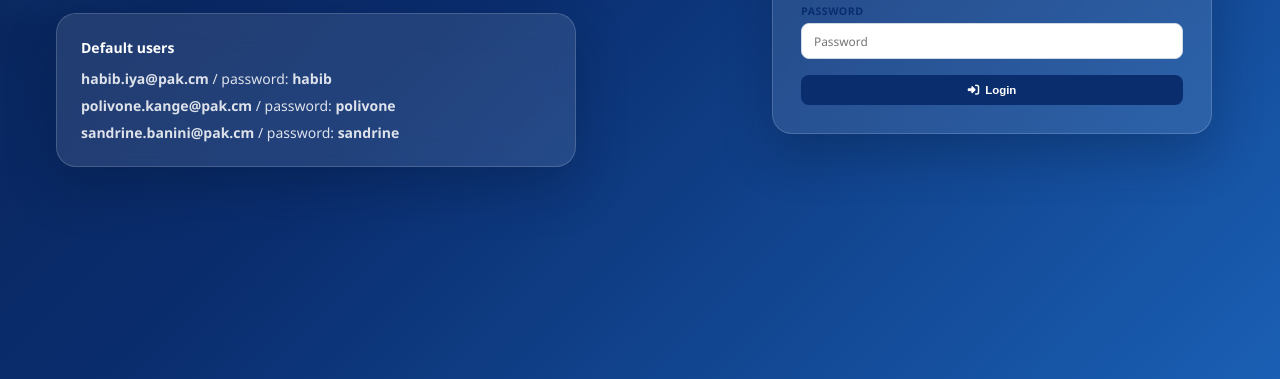
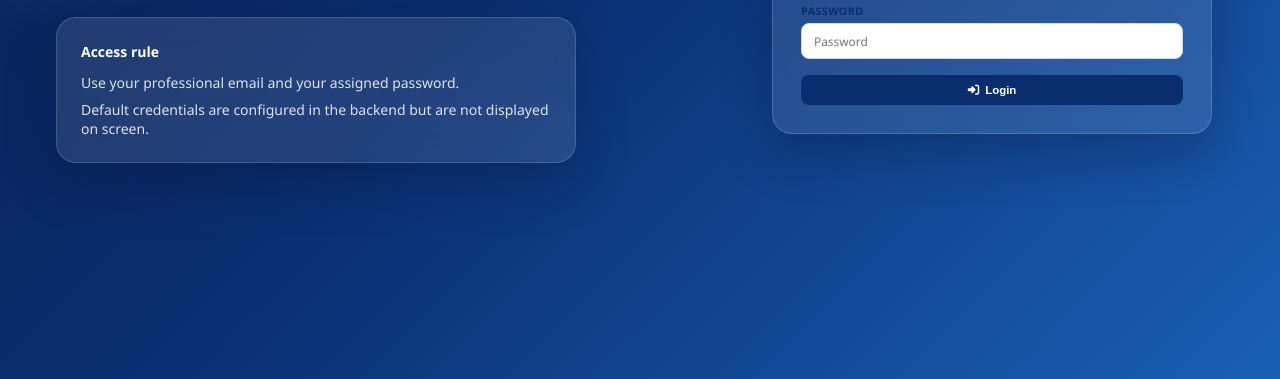
Before and after one commit to hmabib/cashcaisse, a website: page index.html in a window 1280 px wide. Shown: the part 421-800 px from the top of the page. Drawn offline with Linux system fonts and the light colour scheme.

Commit message:
Remove hardcoded credential display

```diff
--- a/index.html
+++ b/index.html
@@ -17,10 +17,9 @@
       <h1>Cash Advance Platform</h1>
       <p>Secure access for the RDLA cash advance workflow. Login with your email and password to open the platform.</p>
       <div class="auth-info-card">
-        <h3>Default users</h3>
-        <p><strong>habib.iya@pak.cm</strong> / password: <strong>habib</strong></p>
-        <p><strong>polivone.kange@pak.cm</strong> / password: <strong>polivone</strong></p>
-        <p><strong>sandrine.banini@pak.cm</strong> / password: <strong>sandrine</strong></p>
+        <h3>Access rule</h3>
+        <p>Use your professional email and your assigned password.</p>
+        <p>Default credentials are configured in the backend but are not displayed on screen.</p>
       </div>
     </div>
     <div class="auth-panel auth-form-panel">
@@ -826,10 +825,9 @@
             <span class="icon"><i class="fas fa-key"></i></span>
             <h3>Default Accounts</h3>
           </div>
-          <div class="card-body guide-copy">
-            <p><strong>habib.iya@pak.cm</strong> / <strong>habib</strong></p>
-            <p><strong>polivone.kange@pak.cm</strong> / <strong>polivone</strong></p>
-            <p><strong>sandrine.banini@pak.cm</strong> / <strong>sandrine</strong></p>
+        <div class="card-body guide-copy">
+            <p>User IDs follow the format <strong>prenom.nom@pak.cm</strong>.</p>
+            <p>Passwords are managed in the backend and are not shown in the interface.</p>
             <p>These accounts are seeded automatically in the database schema <strong>caisse</strong>.</p>
           </div>
         </div>
```
Also changed, not shown: README.md.
